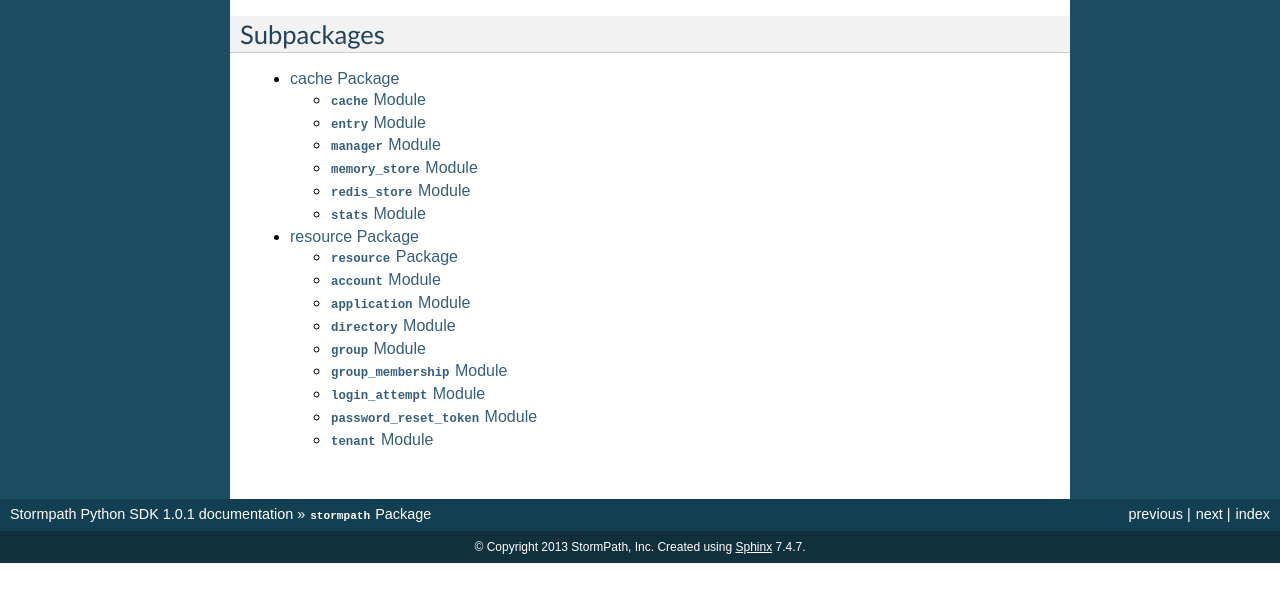
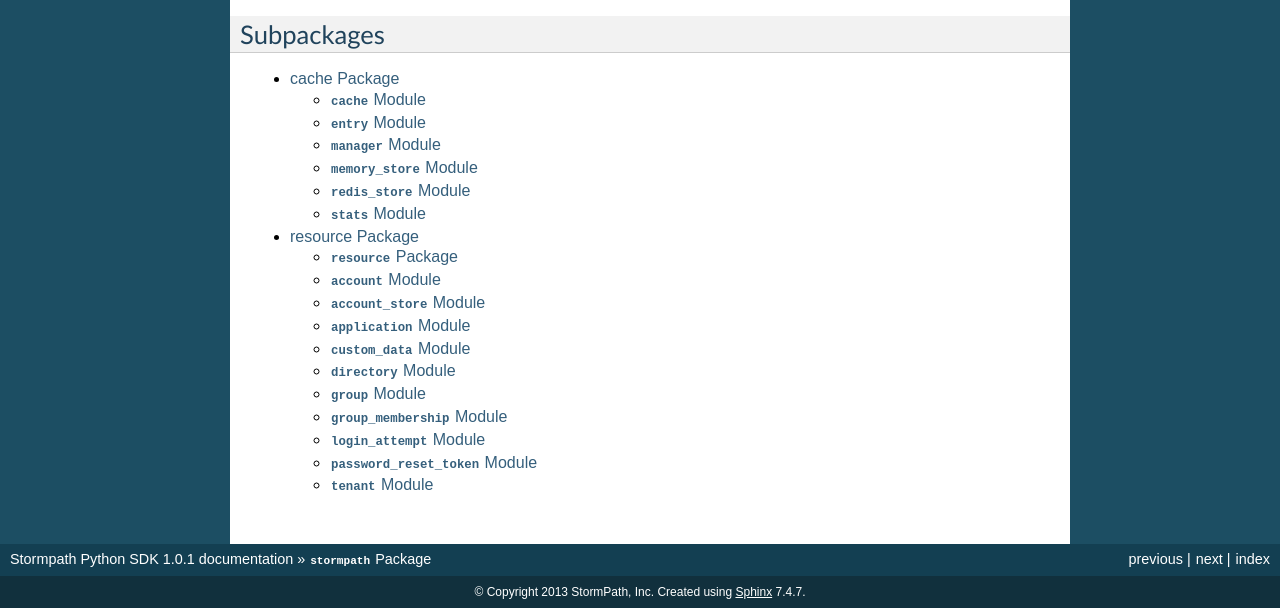
Before and after one commit to stormpath/stormpath-sdk-python, a Sphinx documentation site: the page built from doc/stormpath.rst, in a window 1280 px wide and 900 px high, scrolled down 740 px, cut to the strip 292-900 px from the top of the window. Built offline with Sphinx 7.4.7, drawn with Linux system fonts in a browser that asks for light colours; before the commit the page ends 1595 px from its top, so only the background shows below that.

Commit message:
added missing pydoc references

```diff
--- a/doc/stormpath.resource.rst
+++ b/doc/stormpath.resource.rst
@@ -15,10 +15,24 @@ resource Package
     :members:
     :show-inheritance:
 
+:mod:`account_store` Module
+---------------------------
+
+.. automodule:: stormpath.resource.account_store
+    :members:
+    :show-inheritance:
+
 :mod:`application` Module
 -------------------------
 
 .. automodule:: stormpath.resource.application
+    :members:
+    :show-inheritance:
+
+:mod:`custom_data` Module
+-------------------------
+
+.. automodule:: stormpath.resource.custom_data
     :members:
     :show-inheritance:
 
```
